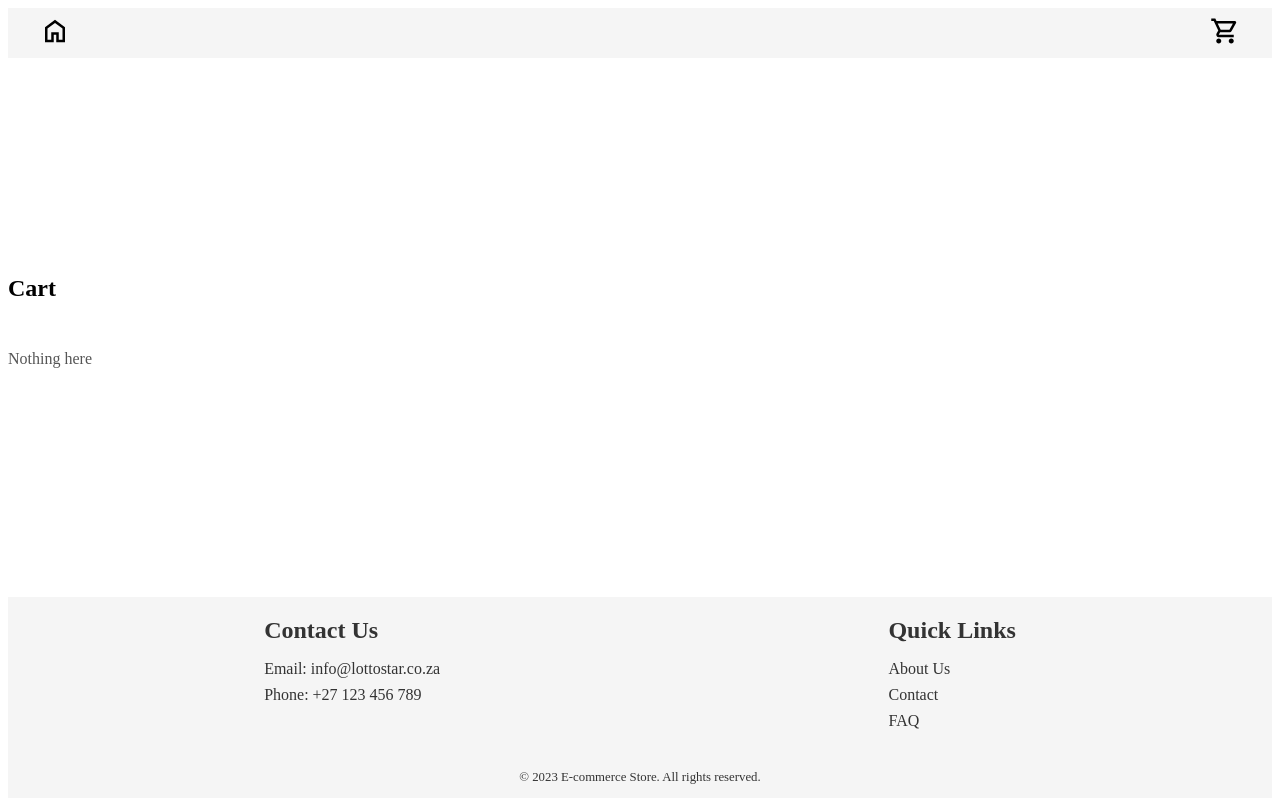
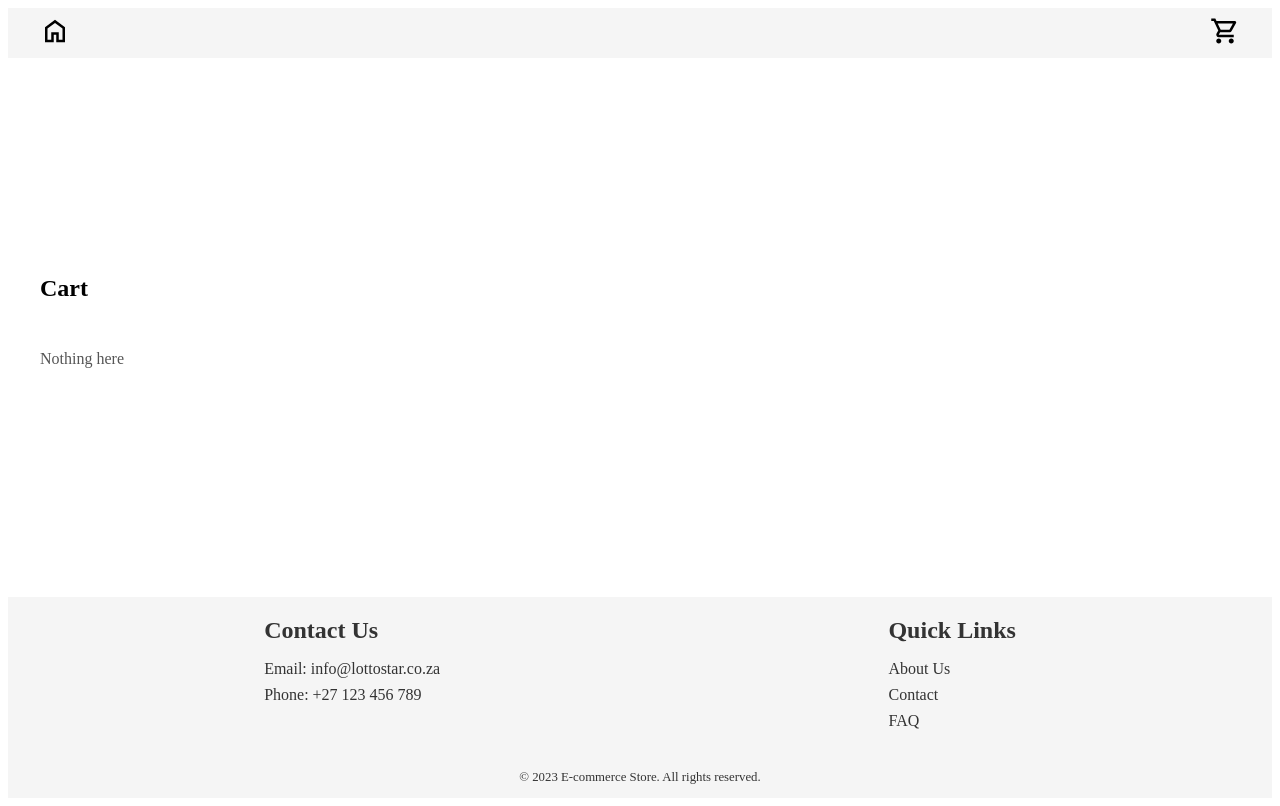
Before and after one commit to lindo-007/ecommerse, a Next.js app: page /cart in a window 1280 px wide. Built offline with nearby package versions, Linux system fonts and the light colour scheme.

Commit message:
added layout margin

```diff
--- a/components/layout.tsx
+++ b/components/layout.tsx
@@ -4,16 +4,20 @@ import styled from "styled-components";
 
 function Layout({ children }) {
   return (
-    <LayoutWrapper>
+    <LayoutContainer>
       <Header />
-      <main>{children}</main>
+      <MainContainer>{children}</MainContainer>
       <Footer />
-    </LayoutWrapper>
+    </LayoutContainer>
   );
 }
 
-const LayoutWrapper = styled.section`
-  min-height:98.7vh ;
+const MainContainer = styled.main`
+  margin: 2rem;
+`;
+
+const LayoutContainer = styled.section`
+  min-height: 98.7vh;
   display: flex;
   flex-direction: column;
   align-items: space-between;
```
